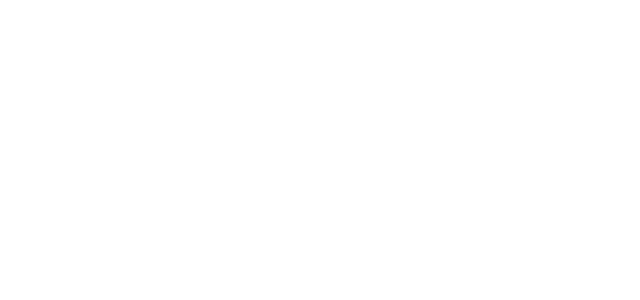
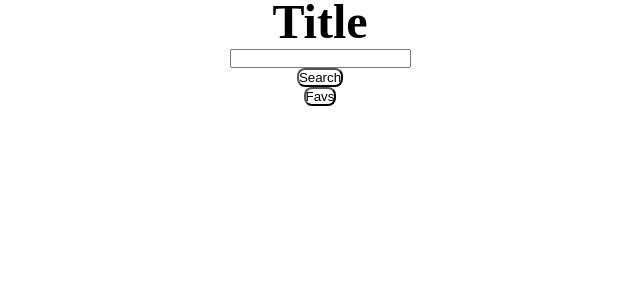
Before and after one commit to Lixcon11/SearchAndFav, a React (Vite) app: page / in a window 1280 px wide. Shown: the top 300 px of the page, without its empty margins (320-960 px from the left). Built offline with nearby package versions, Linux system fonts and the light colour scheme.

Commit message:
Created theme color basic logic

```diff
--- a/src/App.jsx
+++ b/src/App.jsx
@@ -1,16 +1,33 @@
+/* eslint-disable react/prop-types */
 
-const App = () => {
-  /*
+import { useState } from "react"
+import { paths } from "./main";
+
+
+
+const App = ({colorModTheme}) => {
+  const componentIs = window.location.pathname;
+  const [text, setText] = useState("");
+  console.log(componentIs === `/${paths.forFavs}` ? colorModTheme: "")
+  const formEventHandler = event => {
+    event.preventDefault();
+    setText(event.target.input.value);
+  }
+
   return (
     <>
-      <form className="regular-form">
-        <input type="submit" className="regular-form __input"/>
-        <input type="text" className="regular-form __input --blue"/>
+    <h1 className={`title ${colorModTheme}`}>Title</h1>
+    <div>
+      <form onSubmit={formEventHandler}>
+        <input type="text" name="input"/>
       </form>
-      <input type="submit" className="__input"/>
+      <button className={`styledButton ${componentIs === `/${paths.forSearch}` ? colorModTheme: ""}`}>Search</button>
+      <button className={`styledButton ${componentIs === `/${paths.forFavs}` ? colorModTheme: ""}`}>Favs</button>
+      <p>{text}</p>
+      </div>
     </>
   )
-  */
+
 }
 
 export default App;
--- a/src/index.css
+++ b/src/index.css
@@ -9,69 +9,43 @@
  min-width: 320px;
 }
 
-.regular-form {
-  background-color: yellow;
+:root {
+  --search: #B0FFC8;
+  --fav: #FFC9F7;
+  --neutral: #3E3E3E;
+}
 
-  &.__input{
-    background-color: red;
+.title {
+  font-size: 48px;
 
-    &.--blue{
-      background-color: blue;
-    }
+  &.--searchTheme {
+    color: var(--search)
+  }
+
+  &.--favsTheme {
+    color: var(--fav)
   }
 }
-/*
-a {
-  font-weight: 500;
-  color: #646cff;
-  text-decoration: inherit;
-}
-a:hover {
-  color: #535bf2;
+
+.styledButton {
+  border-radius: 8px;
+  background-color: white;
+
+  &.--searchTheme {
+    background-color: var(--search)
+  }
+
+  &.--favsTheme {
+    background-color: var(--fav)
+  }
 }
 
-body {
-  margin: 0;
+div {
+  width: 100%;
+  height: 100px;
   display: flex;
-  place-items: center;
-  min-width: 320px;
-  min-height: 100vh;
+  flex-direction: column;
+  align-items: center;
+  justify-content: center;
+
 }
-
-h1 {
-  font-size: 3.2em;
-  line-height: 1.1;
-}
-
-button {
-  border-radius: 8px;
-  border: 1px solid transparent;
-  padding: 0.6em 1.2em;
-  font-size: 1em;
-  font-weight: 500;
-  font-family: inherit;
-  background-color: #1a1a1a;
-  cursor: pointer;
-  transition: border-color 0.25s;
-}
-button:hover {
-  border-color: #646cff;
-}
-button:focus,
-button:focus-visible {
-  outline: 4px auto -webkit-focus-ring-color;
-}
-
-@media (prefers-color-scheme: light) {
-  :root {
-    color: #213547;
-    background-color: #ffffff;
-  }
-  a:hover {
-    color: #747bff;
-  }
-  button {
-    background-color: #f9f9f9;
-  }
-}
-*/
--- a/src/main.jsx
+++ b/src/main.jsx
@@ -5,6 +5,10 @@
 import { BrowserRouter, Route, Routes } from  "react-router-dom"
 import { Provider } from 'react-redux'
 import { store } from './App/store.js'
+export const paths = {
+  forSearch: "search",
+  forFavs: "favs"
+}
 
 ReactDOM.createRoot(document.getElementById('root')).render(
   <React.StrictMode>
@@ -12,6 +16,8 @@
       <BrowserRouter>
         <Routes>
           <Route path="" element={<App/>}/>
+          <Route path={paths.forSearch} element={<App colorModTheme={"--searchTheme"}/>}/>
+          <Route path={paths.forFavs} element={<App colorModTheme={"--favsTheme"}/>}/>
         </Routes>
       </BrowserRouter>
     </Provider>
```
